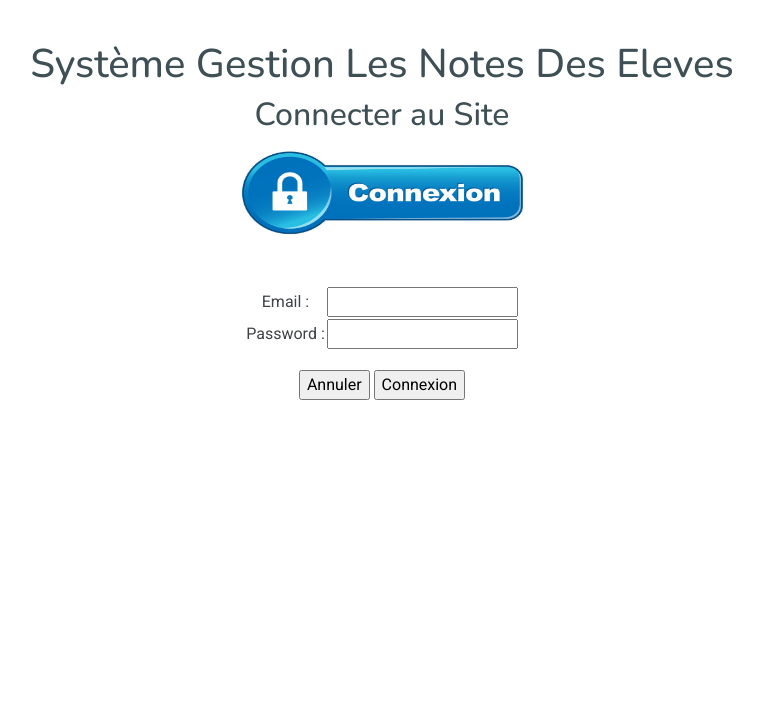
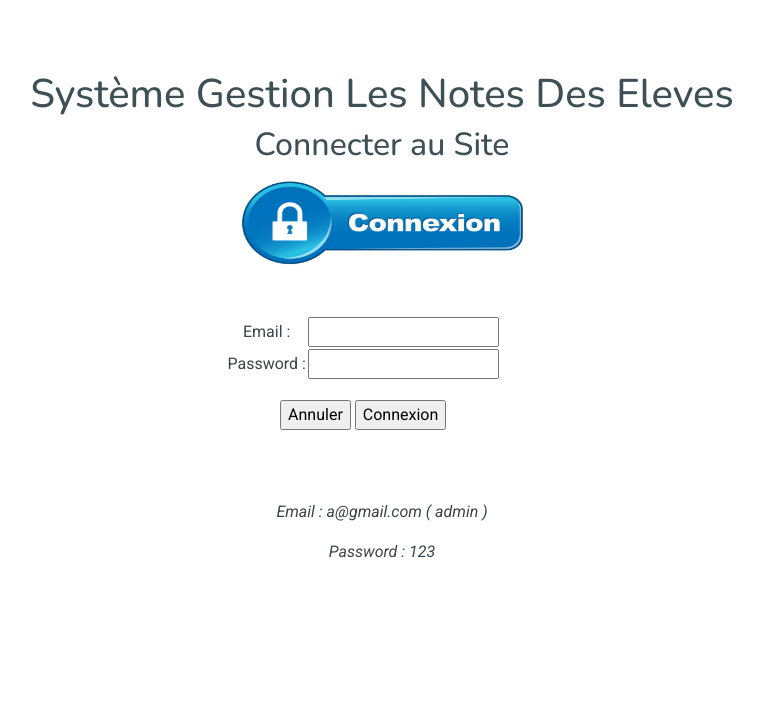
Before and after one commit to trsvu1/gestion-les-notes-eleves, a PHP site: page / in a window 1280 px wide. Shown: the top 719 px of the page, without its empty margins (258-1021 px from the left). Run offline with PHP 8.4, Linux system fonts and the light colour scheme.

Commit message:
commit 3

```diff
--- a/vue/page_connexion.php
+++ b/vue/page_connexion.php
@@ -1,4 +1,4 @@
-<div class="page-connexion" style="display: flex; flex-direction: column; align-items: center; justify-content: center; height: 60vh; text-align: center;">
+<div class="page-connexion" style="display: flex; flex-direction: column; align-items: center; justify-content: center; height: 90vh; text-align: center;">
     <h1>Système Gestion Les Notes Des Eleves</h1>
     <h2>Connecter au Site</h2>
     <img src="assets/img/connexion.png" alt="Logo" style="width: 300px; height: 100px;">
@@ -21,6 +21,11 @@
                     </td>
                 </tr>
             </table>
+            <div class="info-connexion" style="text-align: center; padding: 50px;">
+                <p><i>Email : a@gmail.com ( admin ) </i></p>
+                <p><i>Password : 123 </i></p>
+            </div>
+
         </form>
     </div>
 </div>
--- a/vue/section_contact.php
+++ b/vue/section_contact.php
@@ -39,7 +39,7 @@
 
       <div class="row gy-4 mt-1">
         <div class="col-lg-6" data-aos="fade-up" data-aos-delay="300">
-          <iframe src="https://www.google.com/maps/embed?pb=!1m14!1m8!1m3!1d48389.78314118045!2d-74.006138!3d40.710059!3m2!1i1024!2i768!4f13.1!3m3!1m2!1s0x89c25a22a3bda30d%3A0xb89d1fe6bc499443!2sDowntown%20Conference%20Center!5e0!3m2!1sen!2sus!4v1676961268712!5m2!1sen!2sus" frameborder="0" style="border:0; width: 100%; height: 400px;" allowfullscreen="" loading="lazy" referrerpolicy="no-referrer-when-downgrade"></iframe>
+        <iframe src="https://www.google.com/maps/embed?pb=!1m18!1m12!1m3!1d2624.999231293062!2d2.292292315674162!3d48.87379197928871!2m3!1f0!2f0!3f0!3m2!1i1024!2i768!4f13.1!3m3!1m2!1s0x47e66fdf8f8c6b1b%3A0x8c8c8c8c8c8c8c8c!2sEcole%20IRis%2C%206-8%20Impasse%20Des%202%20Cousins%2C%2075017%20Paris%2C%20France!5e0!3m2!1sen!2sus!4v1676961268712!5m2!1sen!2sus" frameborder="0" style="border:0; width: 100%; height: 400px;" allowfullscreen="" loading="lazy" referrerpolicy="no-referrer-when-downgrade"></iframe>
         </div><!-- Fin Google Maps -->
 
         <div class="col-lg-6">
```
